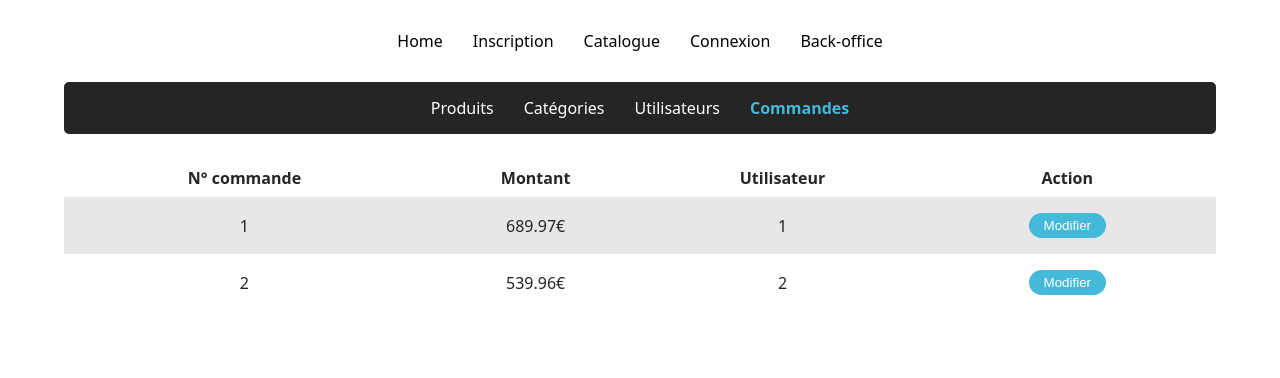
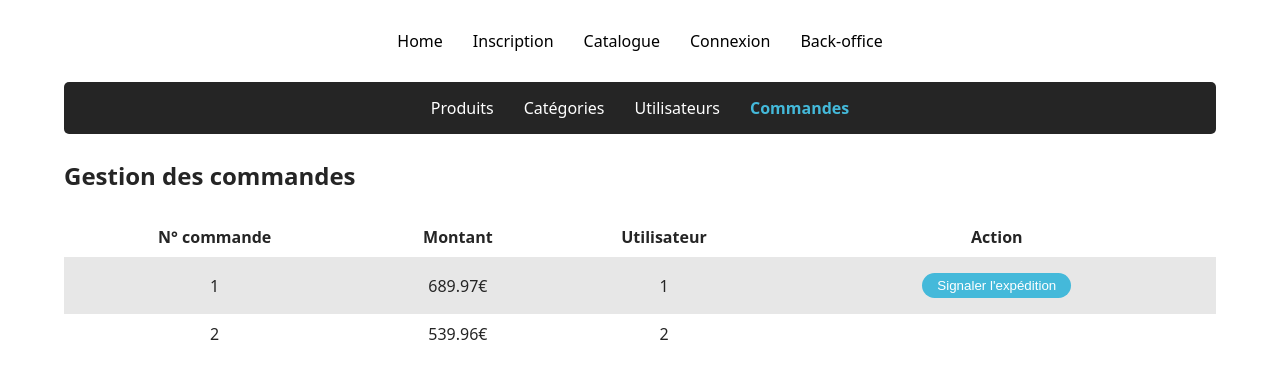
Before and after one commit to RBZ-code/projet-webware, a Vue app: page /back-orders in a window 1280 px wide. Shown: the top 378 px of the page. Built offline with nearby package versions, Linux system fonts and the light colour scheme.

Commit message:
BO : Various adjustments

```diff
--- a/src/store/index.js
+++ b/src/store/index.js
@@ -233,6 +233,7 @@ export default createStore({
                 ],
                 coutTotal: 689.97,
                 userId: 1,
+                toBeDelivered: true
             },
             {
                 id: 2,
@@ -242,6 +243,7 @@ export default createStore({
                 ],
                 coutTotal: 539.96,
                 userId: 2,
+                toBeDelivered: false
             },
         ],
     },
@@ -296,6 +298,9 @@ export default createStore({
                 JSON.stringify(state.produits)
             );
         },
+        changeOrderStatus(state, orderId) {
+            state.commandes[orderId-1].toBeDelivered = false;
+        }
     },
     actions: {
         deleteProduct(context, productId) {
--- a/src/views/BackCategories.vue
+++ b/src/views/BackCategories.vue
@@ -1,5 +1,9 @@
 <template>
     <BackNav />
+    <header class="action-bar">
+        <h1>Gestion des catégories</h1>
+        <MyButton label="Ajouter un produit" modifier="action" @GeneralEventBtn="addCategory()" />
+    </header>
     <div class="listing-template">
         <table class="listing-tab">
             <thead>
@@ -53,6 +57,7 @@ table {
 table th,
 table td {
     padding: .5rem 0;
+    line-height: 1.5rem;
 }
 
 /* table th:first-child,
--- a/src/views/BackOrders.vue
+++ b/src/views/BackOrders.vue
@@ -1,5 +1,8 @@
 <template>
     <BackNav />
+    <header class="action-bar">
+        <h1>Gestion des commandes</h1>
+    </header>
     <div class="listing-products">
         <div class="listing-template">
         <table class="listing-tab">
@@ -17,7 +20,7 @@
                     <td>{{ order.coutTotal + "€" }}</td>
                     <td>{{ order.userId }}</td>
                     <td>
-                        <MyButton label="Modifier" modifier="edit" @GeneralEventBtn="changeOrderStatus()" />
+                        <MyButton label="Signaler l'expédition" modifier="edit" @GeneralEventBtn="changeOrderStatus(order.id)" v-if="order.toBeDelivered"/>
                     </td>
                 </tr>
             </tbody>
@@ -35,6 +38,11 @@ export default {
         BackNav,
         MyButton
     },
+    methods: {
+        changeOrderStatus(orderId) {
+            this.$store.commit("changeOrderStatus", orderId)
+        }
+    },
     computed: {
         orders() {
             return this.$store.state.commandes;
--- a/src/views/BackProducts.vue
+++ b/src/views/BackProducts.vue
@@ -1,6 +1,7 @@
 <template>
     <BackNav />
     <header class="action-bar">
+        <h1>Gestion des produits </h1>
         <MyButton label="Ajouter un produit" modifier="action" @GeneralEventBtn="goToAddProduct()" />
     </header>
     <div class="listing-template">
@@ -106,6 +107,12 @@ export default {
 .action-bar {
     width: 90%;
     margin: 25px auto;
+    display: flex;
+    justify-content: space-between;
+}
+
+.action-bar h1 {
+    font-size: 1.5rem;
 }
 
 .listing-template {
@@ -138,6 +145,10 @@ export default {
 
 .listing-box p {
     margin: .5rem 0;
+}
+
+.listing-box h2 {
+    font-size: 1.2rem;
 }
 
 .box-numbers {
--- a/src/views/BackUsers.vue
+++ b/src/views/BackUsers.vue
@@ -1,5 +1,8 @@
 <template>
     <BackNav />
+    <header class="action-bar">
+        <h1>Gestion des utilisateurs</h1>
+    </header>
     <div class="listing-template">
         <table class="listing-tab">
             <thead>
@@ -18,7 +21,7 @@
                     <td>{{ user.siret }}</td>
                     <td>{{ user.role }}</td>
                     <td>
-                        <MyButton label="Modifier" modifier="edit" @GeneralEventBtn="login" />
+                        <MyButton label="Changer rôle" modifier="edit" @GeneralEventBtn="login" />
                     </td>
                 </tr>
             </tbody>
--- a/src/views/HomePage.vue
+++ b/src/views/HomePage.vue
@@ -50,8 +50,7 @@ export default {
 };
 </script>
 
-<style>
-
+<style scoped>
 
 .banniere{
     display: flex;
@@ -66,7 +65,6 @@ export default {
 }
 
 h1 {
-
     color: #fff;
     padding: 20px;
     font-size: 40px;
```
